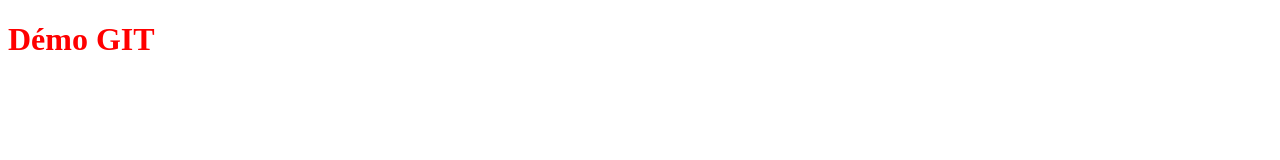
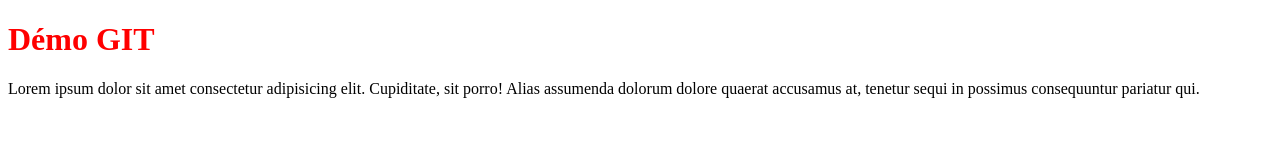
Before and after one commit to tofff931/demo-git, a plain HTML site: page index.html in a window 1280 px wide. Drawn offline with Linux system fonts and the light colour scheme.

Commit message:
Fin du HTML

```diff
--- a/index.html
+++ b/index.html
@@ -9,6 +9,7 @@
 </head>
 <body>
     <h1>Démo GIT</h1>
+    <p>Lorem ipsum dolor sit amet consectetur adipisicing elit. Cupiditate, sit porro! Alias assumenda dolorum dolore quaerat accusamus at, tenetur sequi in possimus consequuntur pariatur qui.</p>
 
 </body>
 </html>
```
